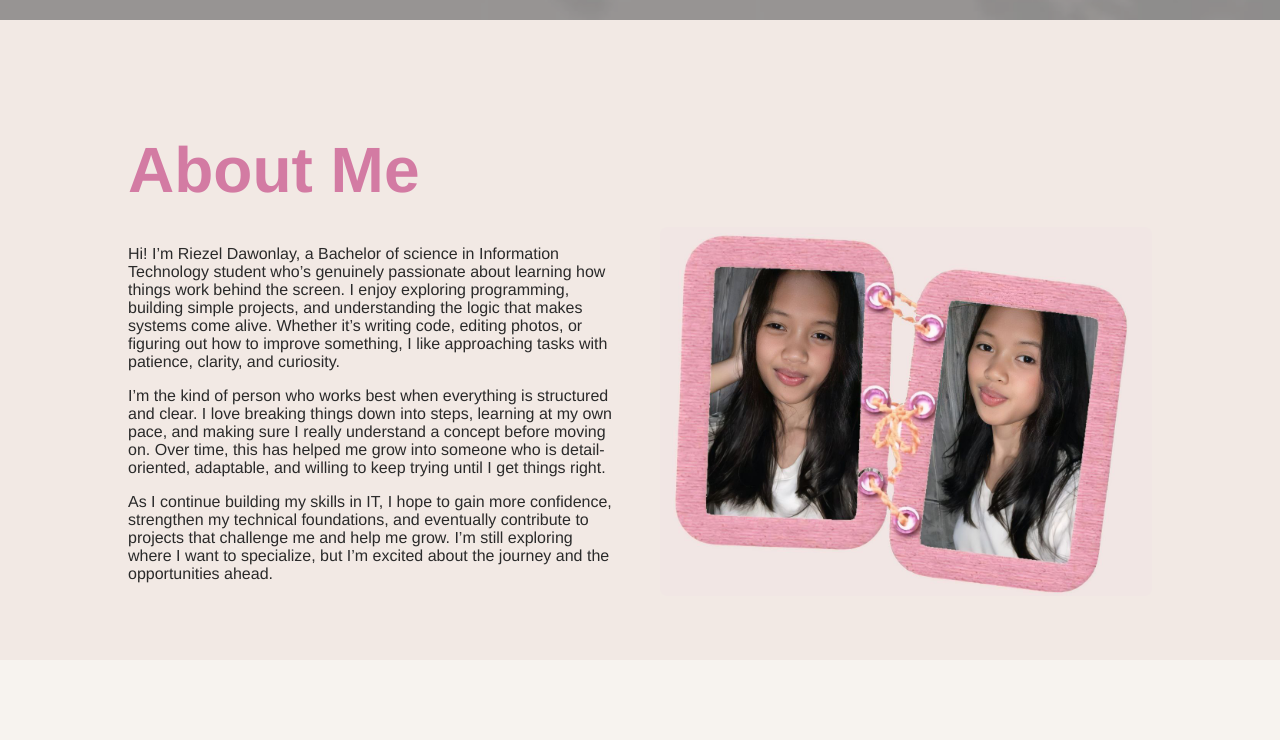
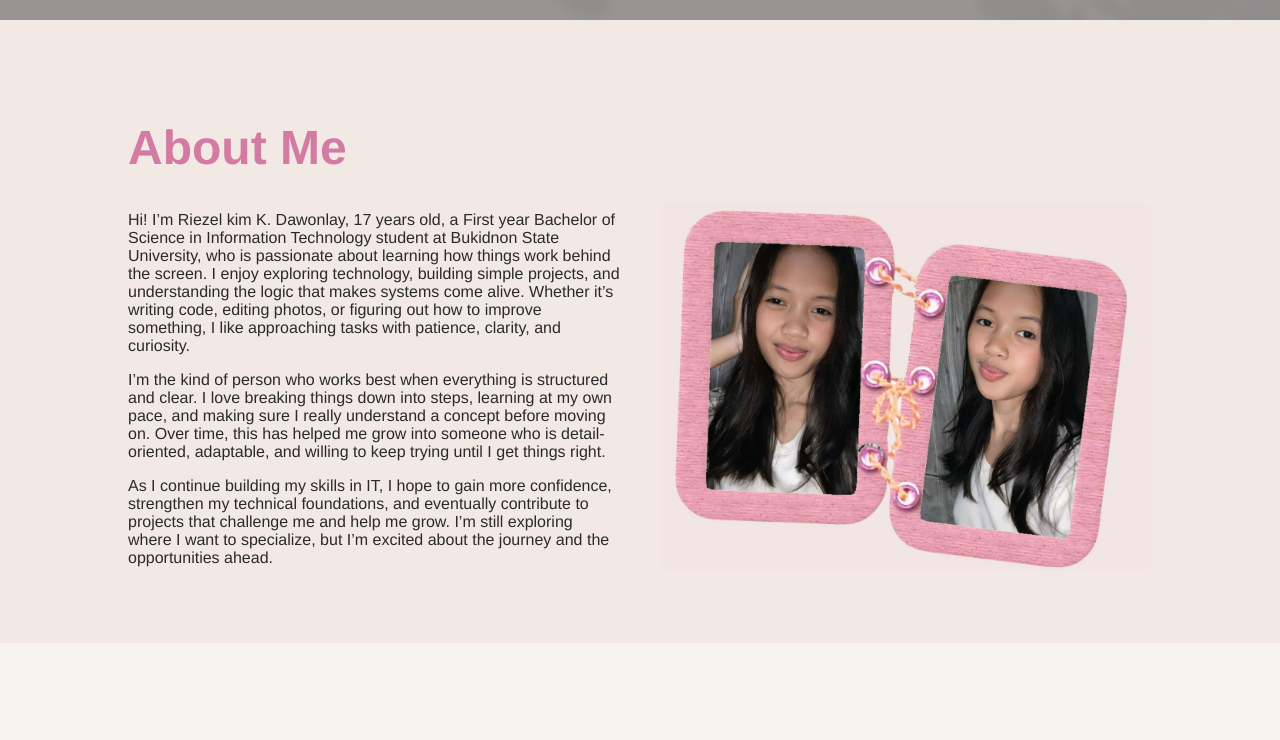
Before and after one commit to 2501105687/MyPortfolio, a plain HTML site: page index.html in a window 1280 px wide. Shown: the part 780-1520 px from the top of the page. Drawn offline with Linux system fonts and the light colour scheme.

Commit message:
Add changes

```diff
--- a/index.html
+++ b/index.html
@@ -8,7 +8,7 @@
 </head>
 <body>
 
-<!-- NAVIGATION -->
+<!-- Navigation -->
 <nav class="navbar">
     <ul>
         <li><a href="#home">Home</a></li>
@@ -19,7 +19,7 @@
     </ul>
 </nav>
 
-<!-- HOME -->
+<!-- first page/home -->
 <section id="home" class="hero">
     <div class="hero-overlay"></div>
     <div class="hero-content">
@@ -28,37 +28,25 @@
     </div>
 </section>
 
-<!-- ABOUT -->
+<!-- about me -->
 <section id="about">
     <h2>About Me</h2>
     <div class="grid-2">
         <div>
-            <p>
-                Hi! I’m Riezel Dawonlay, a Bachelor of science in Information Technology student who’s genuinely
-                 passionate about learning how things work behind the screen. I enjoy exploring programming,
-                  building simple projects, and understanding the logic that makes systems come alive.
-                   Whether it’s writing code, editing photos, or figuring out how to improve something,
-                   I like approaching tasks with patience, clarity, and curiosity.
-            </p>
+            <p> Hi! I’m Riezel kim K. Dawonlay, 17 years old, a First year Bachelor of Science in Information Technology student at Bukidnon State University, who is passionate about learning how things work behind the screen. I enjoy exploring technology, building simple projects, and understanding the logic that makes systems come alive. Whether it’s writing code, editing photos, or figuring out how to improve something, I like approaching tasks with patience, clarity, and curiosity. </p>
 
-            <p> I’m the kind of person who works best when everything is structured and clear.
-                I love breaking things down into steps, learning at my own pace, and making sure I really understand
-                 a concept before moving on. Over time, this has helped me grow into someone who is detail-oriented,
-                  adaptable, and willing to keep trying until I get things right.
-</p>
+             <p> I’m the kind of person who works best when everything is structured and clear. I love breaking things down into steps, learning at my own pace, and making sure I really understand a concept before moving on. Over time, this has helped me grow into someone who is detail-oriented, adaptable, and willing to keep trying until I get things right. </p>
 
-<p>As I continue building my skills in IT, I hope to gain more confidence, strengthen my technical foundations,
-     and eventually contribute to projects that challenge me and help me grow. I’m still exploring where I want to specialize,
-      but I’m excited about the journey and the opportunities ahead.
-</p>
-        </div>
+            <p> As I continue building my skills in IT, I hope to gain more confidence, strengthen my technical foundations, and eventually contribute to projects that challenge me and help me grow. I’m still exploring where I want to specialize, but I’m excited about the journey and the opportunities ahead. </p>
+            </div>
+
         <div>
             <img class="grid-img" src="images/bout.jpg" alt="About Me" />
         </div>
     </div>
-</section>
+    </section>
 
-<!-- EXPERTISE -->
+<!-- skills/expertise -->
 <section id="expertise" class="alt-bg">
     <h2>My Expertise</h2>
     <div class="grid-2">
@@ -73,16 +61,14 @@
     </div>
 </section>
 
-<!-- WORK -->
-<!-- WORK -->
+
+<!-- My works -->
 <section id="work">
     <h2>My Work</h2>
     <p>Here are some projects I have completed:</p>
 
-    <p><strong>Activity: Photo Editing</strong><br>These are some of my edits during the first semester of
-         my journey being a Bachelor of Science in Information Technology student.</p>
+    <p><strong>Activity: Photo Editing</strong><br>These are some of my edits during the first semester of my journey being a Bachelor of Science in Information Technology student.</p>
     <div class="gallery">
-        <!-- Activity 1: 3 images -->
         <div class="activity-1">
             <img src="images/work1.jpg" alt="Photo 1">
             <img src="images/work2.jpg" alt="Photo 2">
@@ -90,11 +76,8 @@
         </div>
     </div>
 
-    <p><strong>Activity: C Language Programming</strong><br>These are some of my program activity using
-        C language during the first semester of my journey being a
-        Bachelor of Science in Information Technology student.</p>
+    <p><strong>Activity: C Language Programming</strong><br>These are some of my program activity using C language during the first semester of my journey being a Bachelor of Science in Information Technology student.</p>
     <div class="gallery">
-        <!-- Activity 2: 3 images -->
         <div class="activity-2">
             <img src="images/work4.jpg" alt="Photo 1">
             <img src="images/work5.jpg" alt="Photo 2">
@@ -102,11 +85,8 @@
         </div>
     </div>
 
-    <p><strong>Activity: Website Design</strong><br>These are some of my sample website work with HTML,
-         CSS, and basic design elements during the first semester of my journey being a
-          Bachelor of Science in Information Technology student.</p>
+    <p><strong>Activity: Website Design</strong><br>These are some of my sample website work with HTML, CSS, and basic design elements during the first semester of my journey being a Bachelor of Science in Information Technology student.</p>
     <div class="gallery">
-        <!-- Activity 3: 3 images in custom grid -->
         <div class="work-grid">
             <img src="images/work7.jpeg" alt="Photo 1" class="span-row">
             <img src="images/work8.jpeg" alt="Photo 2">
@@ -116,7 +96,7 @@
 </section>
 
 
-<!-- CONTACT -->
+<!-- CONTACT/ Footer-->
 <section id="contact" class="contact-footer">
     <div class="big-text top-right">
         <div>And</div>
@@ -139,7 +119,7 @@
 
 </section>
 
-<!-- SKILL ANIMATION -->
+<!-- SKILL ANIMATION/ javascript -->
 <script>
 window.addEventListener('scroll', function() {
     const target = document.querySelector('#expertise');
--- a/style.css
+++ b/style.css
@@ -86,14 +86,14 @@ section {
     margin-top: 10px;
 }
 
-/* --------------------- HEADINGS --------------------- */
+/* HEADINGS */
 h2 {
-    font-size: 4rem;
+    font-size: 3rem;
     color: #d37ba3;
     margin-bottom: 20px;
 }
 
-/* --------------------- GRID 2 (ABOUT / EXPERTISE) --------------------- */
+/*  GRID 2 (ABOUT / EXPERTISE)  */
 .grid-2 {
     display: grid;
     grid-template-columns: 1fr 1fr;
```
Also changed, not shown: images/about.jpg (deleted).
